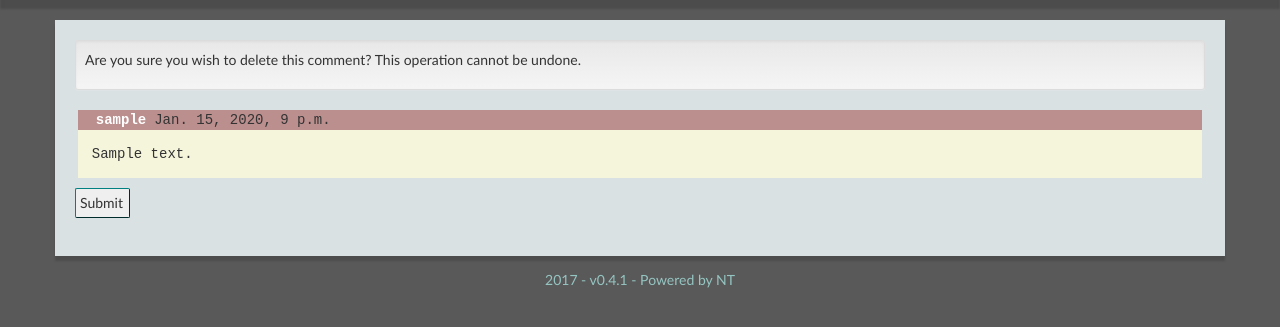
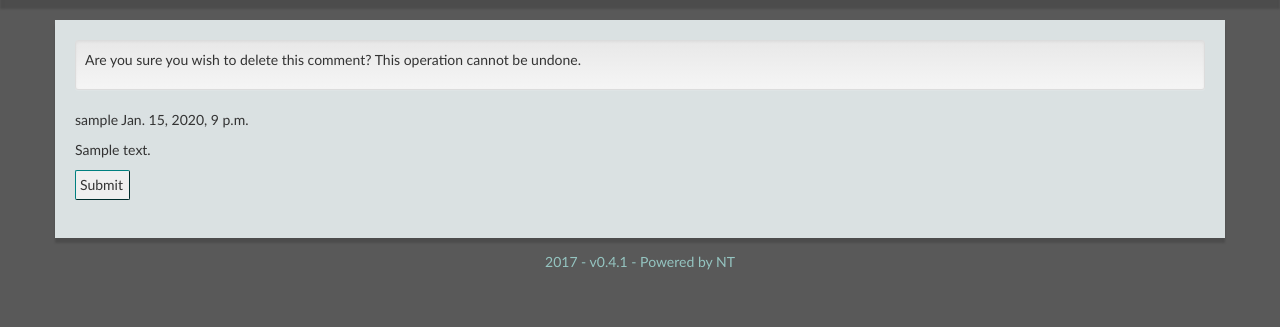
Before and after one commit to nevtum/hivemind, a Django app: page /comments/1/delete/ in a window 1280 px wide. Shown: the part 51-378 px from the top of the page. Run offline with Django 3.2, Linux system fonts and the light colour scheme; a user stored in the database is signed in; tables that the repository leaves empty hold one stand-in row (values such as "Sample post"); parts of the project's set-up code (start-up, migrations or seed data) failed here and were passed over; some libraries are stand-ins or nearby versions.

Commit message:
comment styling more consistent with rest of site

```diff
--- a/src/static/css/style.css
+++ b/src/static/css/style.css
@@ -92,54 +92,6 @@ input, select {
   width: auto;
 }
 
-.comment {
-  background: beige;
-  margin: 0.2em;
-  font-family: Courier New, Courier, monospace
-}
-
-.newcomment textarea {
-  width: 70%;
-  height: 10em;
-  resize: none;
-}
-
-.comment .heading {
-  display: flex;
-  align-items: center;
-  background: rosybrown;
-  padding-left: 1em;
-}
-
-.comment .heading span {
-  margin: 0px 4px;
-}
-
-.comment .heading a {
-  position: relative;
-  left: 24px;
-  margin-left: 4px;
-}
-
-.comment .heading .author {
-  /*display: flex;
-  flex-direction: row;*/
-  color: white
-}
-
-.comment .content {
-  padding: 1em;
-  padding-top: 0.3em;
-}
-
-.comment .heading .author {
-  font-weight: bolder;
-}
-
-.comment .heading .timestamp {
-  font-size: 1em;
-}
-
 /* for dirts */
 
 .desc {
```
Also changed, not shown: src/dirts/templates/defect_comments.html (+7 -1 lines).
